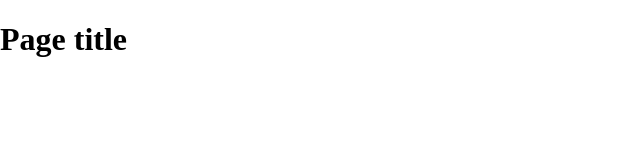
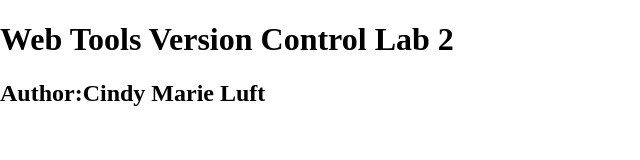
Before and after one commit to CMLWebDesign/wtvclab3Luft, a plain HTML site: page index.html in a window 1280 px wide. Shown: the whole page, without its empty margins (0-640 px from the left). Drawn offline with nearby package versions, Linux system fonts and the light colour scheme.

Commit message:
added h2
add h2 heading and h1

```diff
--- a/index.html
+++ b/index.html
@@ -14,7 +14,8 @@
     </head>
     <body>
     <header>
-	<h1>Page title</h1>
+	<h1>Web Tools Version Control Lab 2</h1>
+        <h2>Author:Cindy Marie Luft</h2>
     </header>
     <nav id="pageNav">
     </nav>
```
